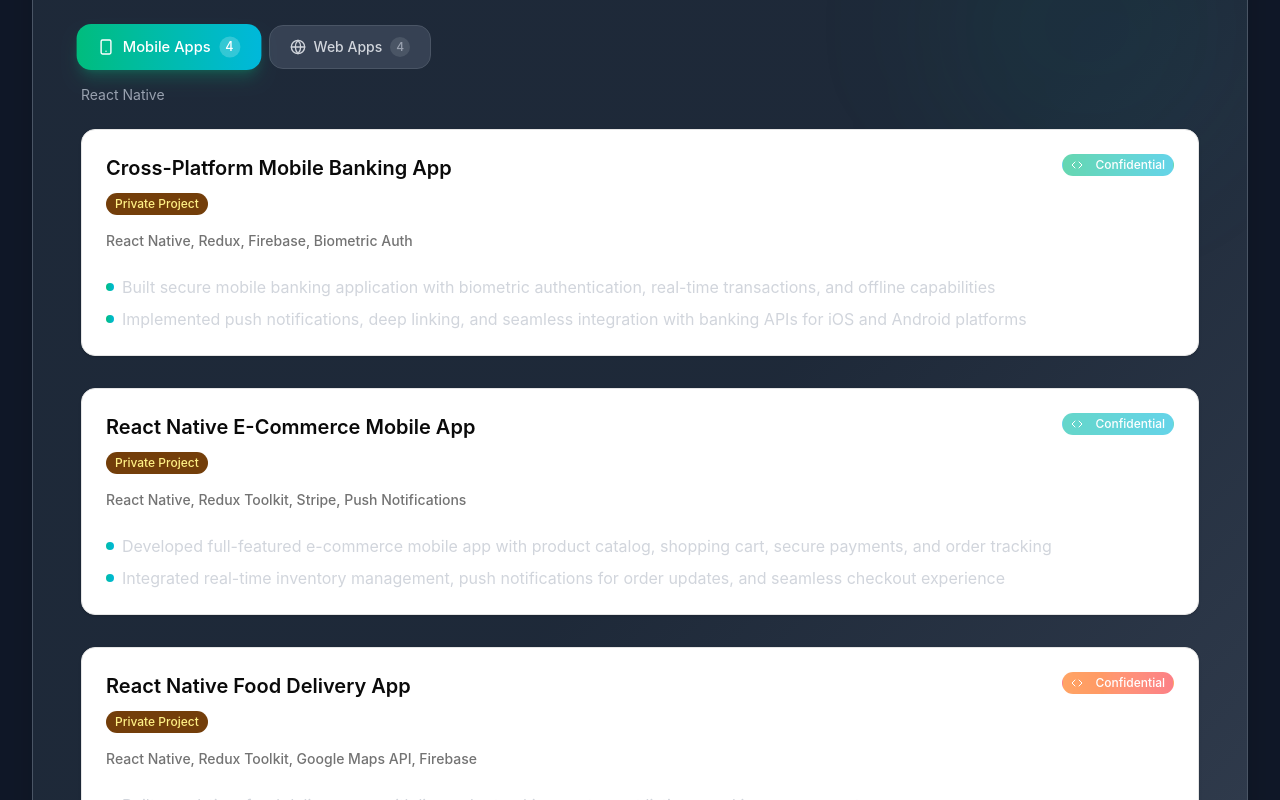
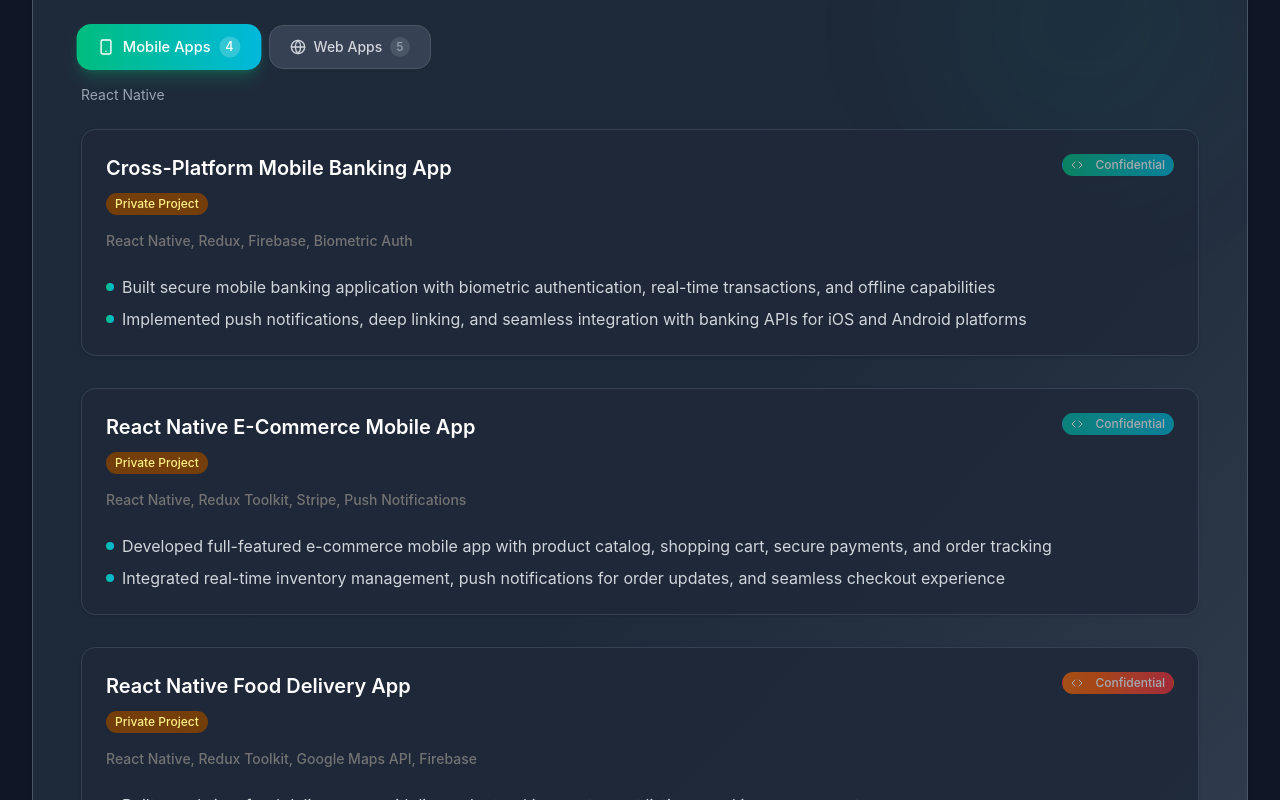
Before and after one commit to rizwanabdullah11/rizwan-podrtfolio, a Next.js app: page / in a window 1280 px wide. Shown: the part 5720-6520 px from the top of the page. Built offline with nearby package versions, Linux system fonts and the light colour scheme.

Commit message:
here I fixed an project

```diff
--- a/src/components/sections/ProjectCard.tsx
+++ b/src/components/sections/ProjectCard.tsx
@@ -21,13 +21,13 @@ export default function ProjectCard({ project, index }: ProjectCardProps) {
       transition={{ duration: 0.6, delay: index * 0.1 }}
       whileHover={{ y: -8, scale: 1.02 }}
     >
-      <Card className="group relative overflow-hidden hover:shadow-2xl transition-all duration-500">
-        <div className={`absolute inset-0 bg-gradient-to-r ${project.gradient} opacity-0 group-hover:opacity-5 transition-opacity duration-500`}></div>
+      <Card className="group relative overflow-hidden bg-white dark:bg-gray-800/90 border-gray-200 dark:border-gray-700 hover:shadow-2xl transition-all duration-500">
+        <div className={`absolute inset-0 bg-gradient-to-r ${project.gradient} opacity-0 group-hover:opacity-10 transition-opacity duration-500`}></div>
 
         <CardHeader className="relative z-10">
           <div className="flex flex-col md:flex-row md:justify-between md:items-start gap-4">
             <div className="flex-1">
-              <CardTitle className="text-xl mb-2 group-hover:text-gray-800 dark:group-hover:text-gray-200 transition-colors">
+              <CardTitle className="text-xl mb-2 text-gray-900 dark:text-white group-hover:text-gray-700 dark:group-hover:text-gray-200 transition-colors">
                 {project.title}
               </CardTitle>
               {project.isPrivate && (
--- a/src/data/projects.ts
+++ b/src/data/projects.ts
@@ -50,6 +50,18 @@ export const projects: Project[] = [
 
   // ── Web Apps (Next.js & React.js) ───────────────────────────────────────────
   {
+    title: "WOW Gutters Service Platform",
+    url: "https://wowgutters.co.uk",
+    tech: "Next.js, TypeScript",
+    description: [
+      "Built a professional service platform for exterior cleaning and gutter maintenance with fast quote generation and booking capabilities",
+      "Developed a fully responsive, SEO-optimized frontend using Next.js and TypeScript to ensure high performance and a seamless user experience"
+    ],
+    gradient: "from-blue-500 to-indigo-500",
+    featured: true,
+    type: "web"
+  },
+  {
     title: "M-eState Housing Society Management",
     url: "https://mestate.must.services/login",
     tech: "Next.js, Nest.js, PostgreSQL",
```
